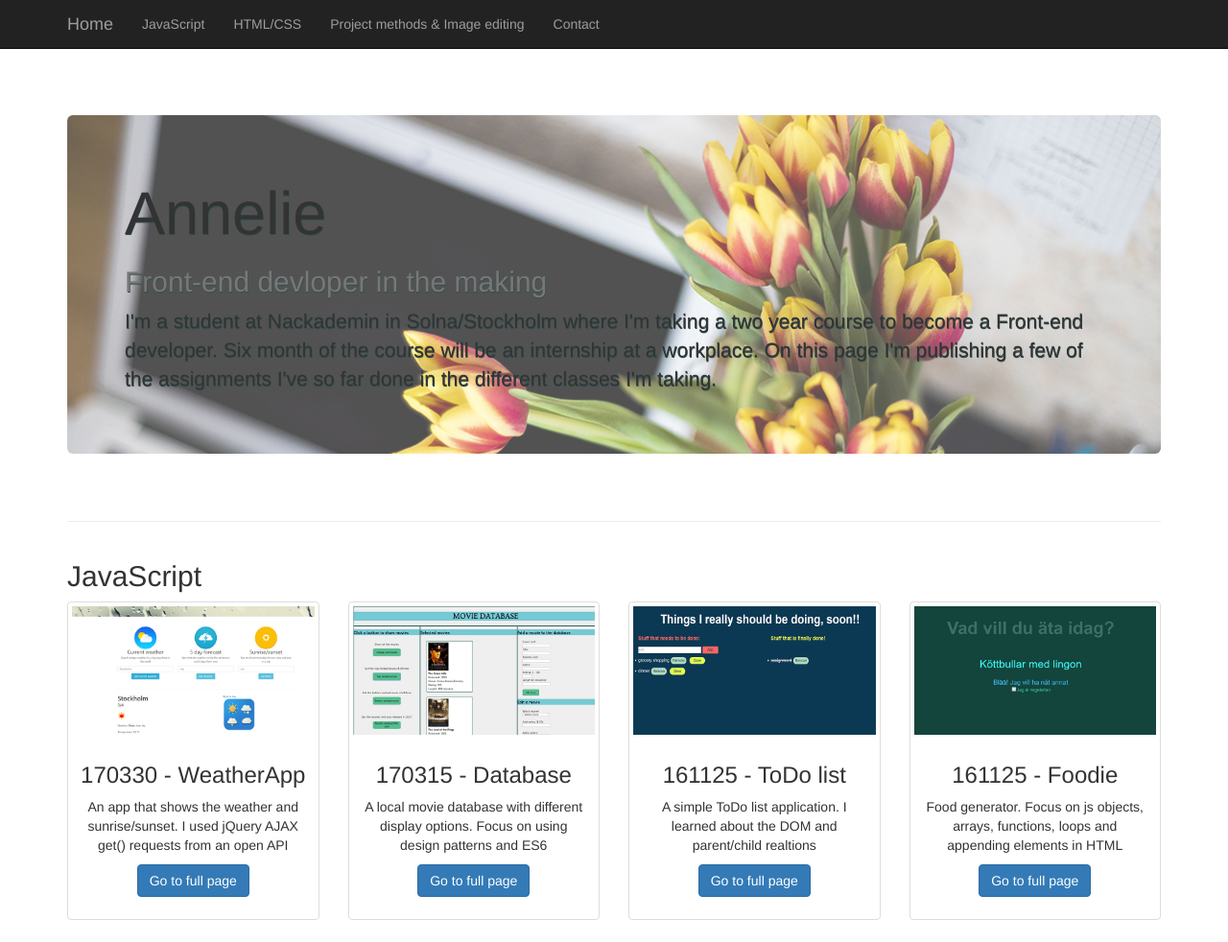
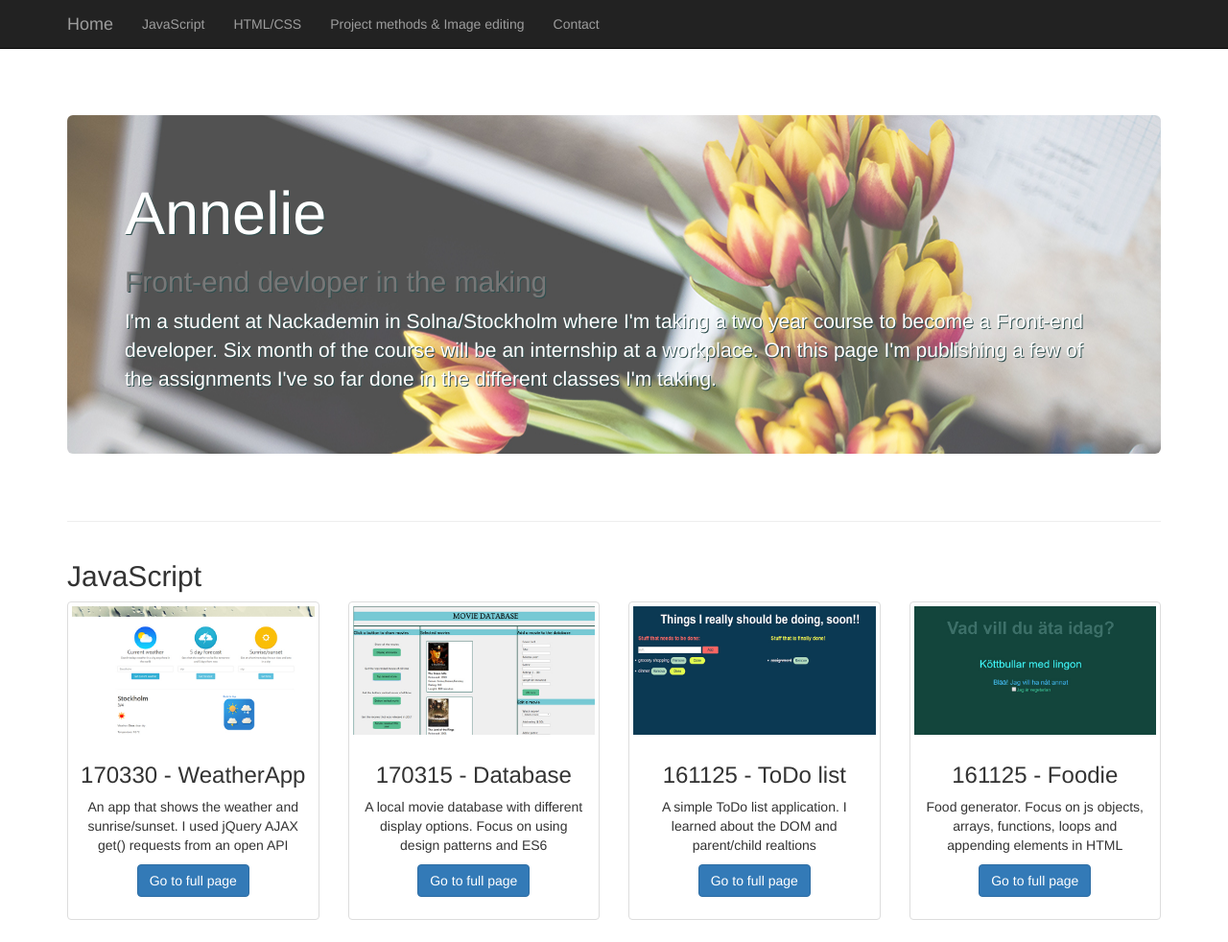
Before and after one commit to anneliev/anneliev.github.io, a plain HTML site: page index.html in a window 1280 px wide. Shown: the top 982 px of the page at 96% size. Drawn offline with Linux system fonts and the light colour scheme.

Commit message:
white textcolor on jumbotron

```diff
--- a/css/custom.css
+++ b/css/custom.css
@@ -1,4 +1,5 @@
 .hero-spacer {
 	background-image: url("../pics/computer.jpg");
-	text-shadow: 0.5px 0.5px darkslategrey;
+	color: white;
+	text-shadow: 1px 1px darkslategrey;
 }
```
